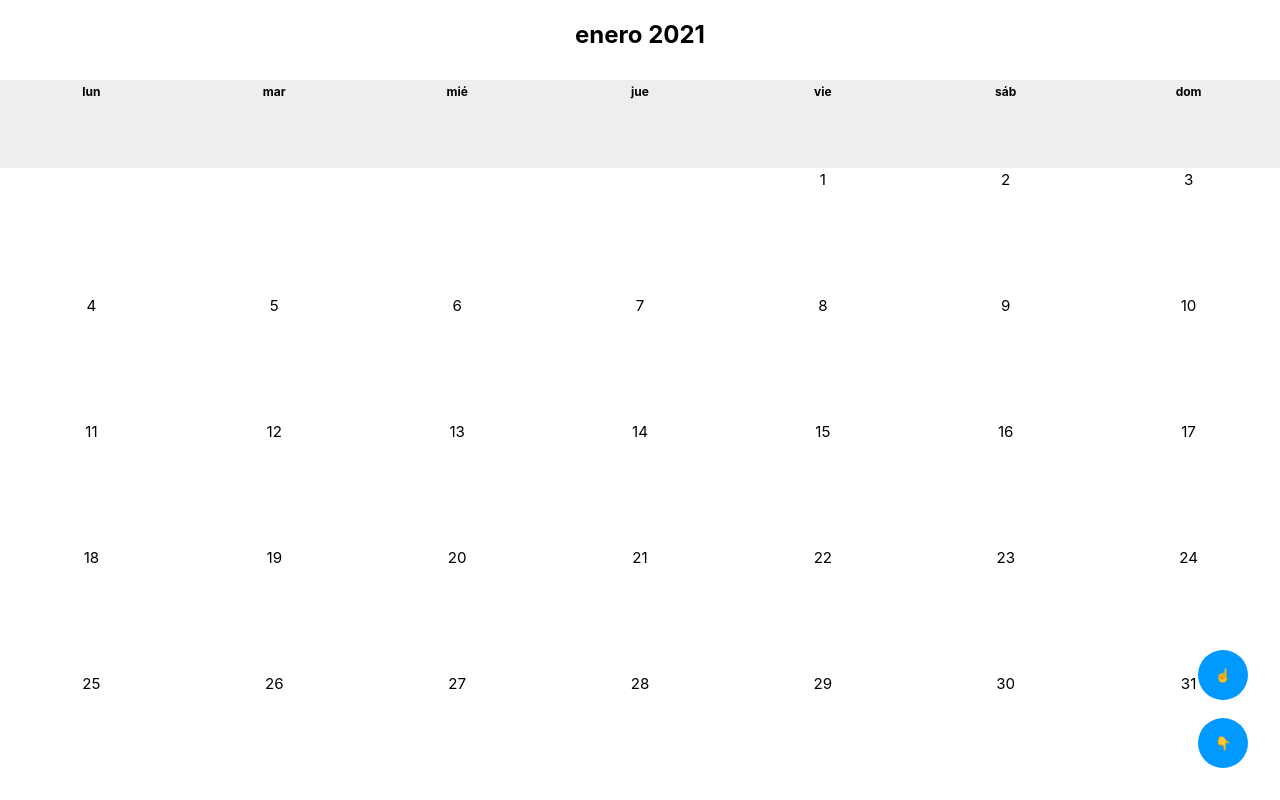
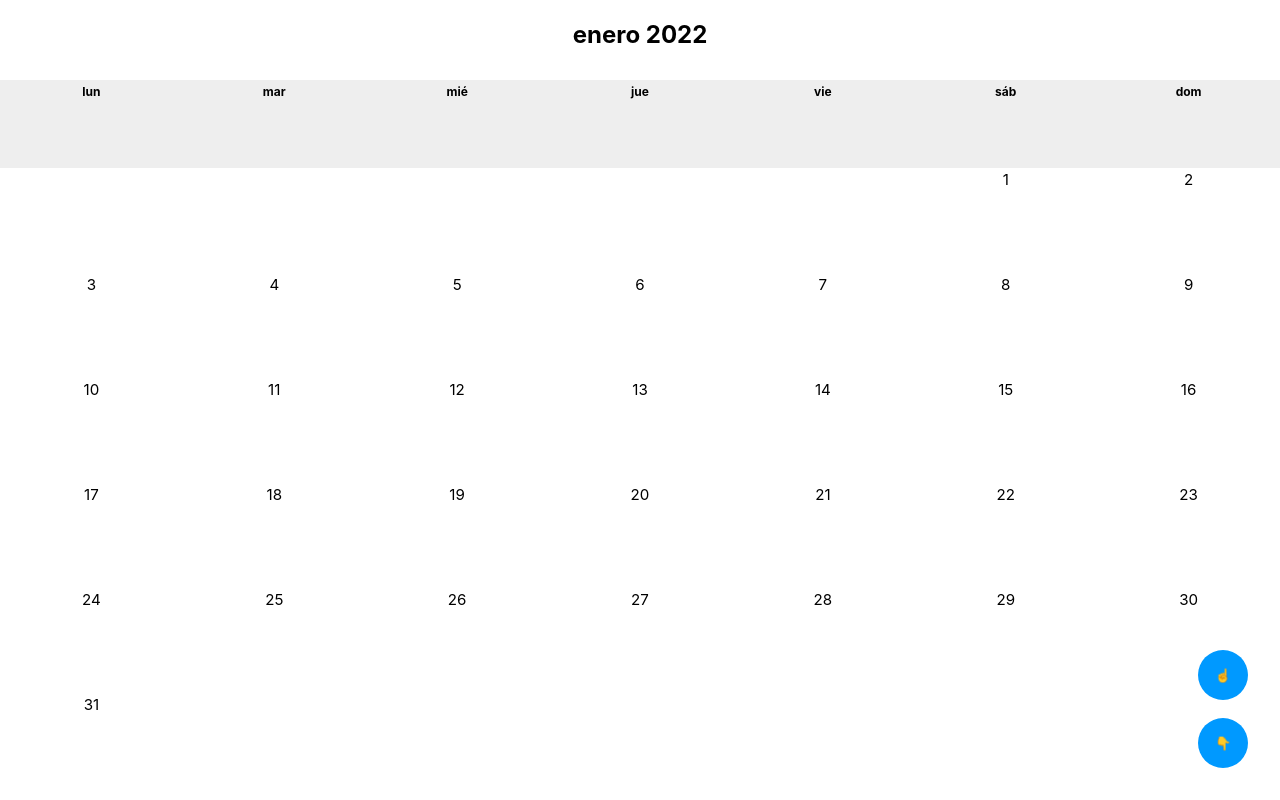
Before and after one commit to Luisil41/calendar, a plain HTML site: page index.html in a window 1280 px wide. Drawn offline with Linux system fonts and the light colour scheme.

Commit message:
year changed

```diff
--- a/index.html
+++ b/index.html
@@ -143,5 +143,5 @@
     el.innerHTML = html
   }
 
-  createCalendar({ year: 2021, locale: 'es' })
+  createCalendar({ year: 2022, locale: 'es' })
 </script>
```
